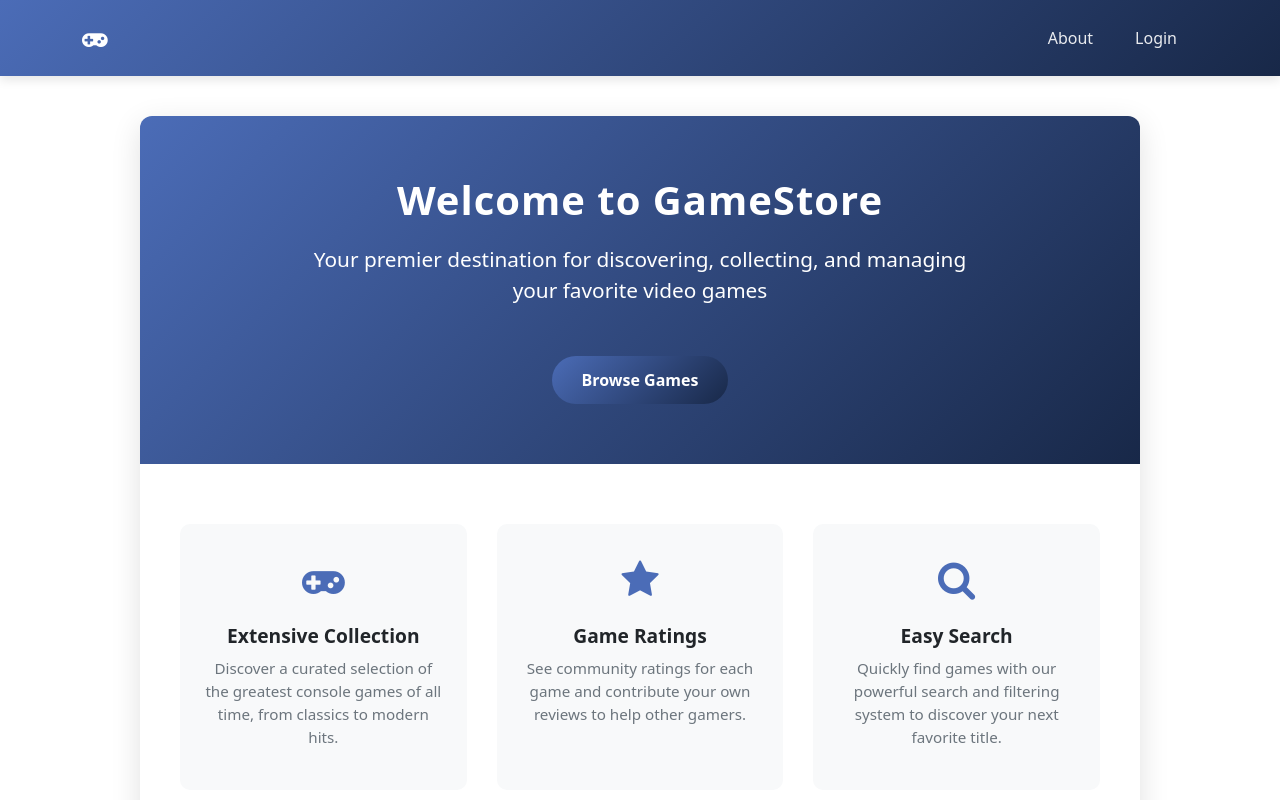
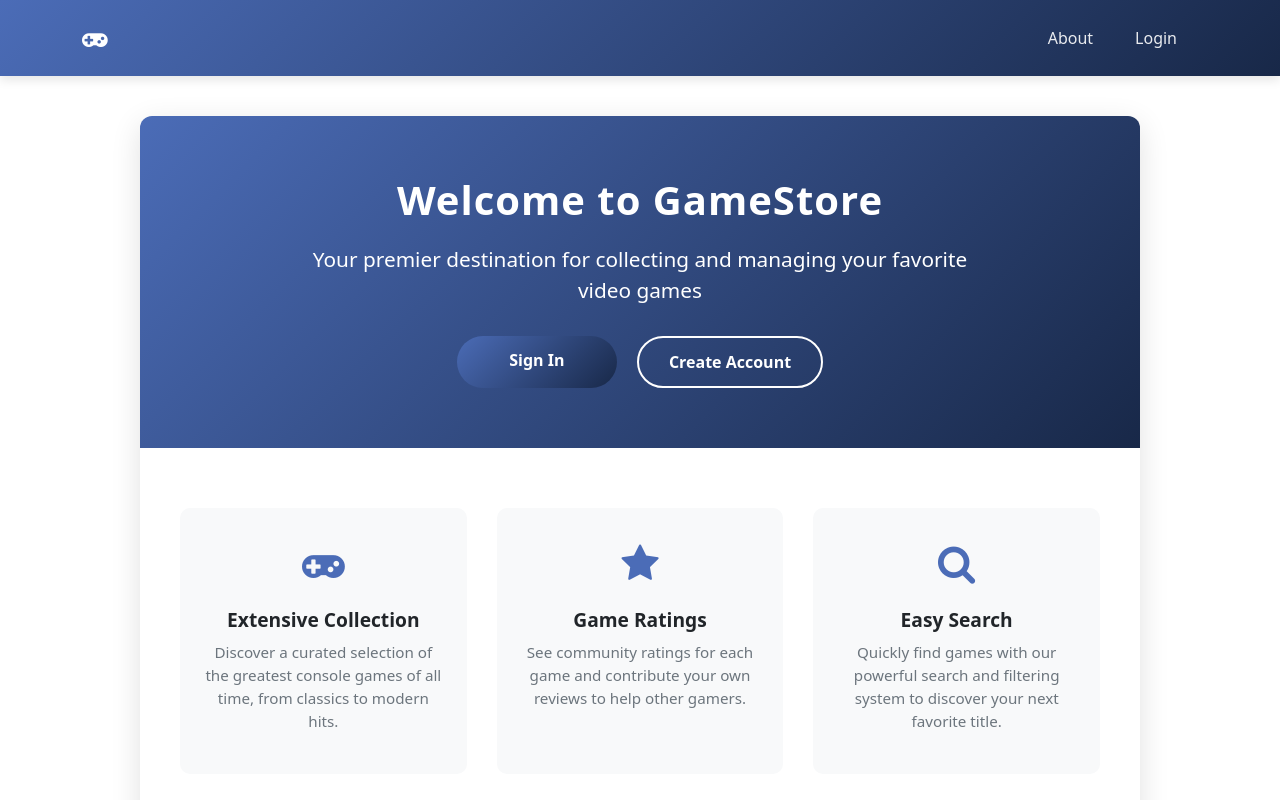
Before and after one commit to tjgray94/GameStoreApp, an Angular app in the folder GameStoreApp/GameStore/: page /welcome in a window 1280 px wide. Shown: the top 800 px of the page. Built offline with nearby package versions, Linux system fonts and the light colour scheme.

Commit message:
Updated button in hero section of welcome page

```diff
--- a/GameStoreApp/GameStore/src/app/welcome/welcome.component.css
+++ b/GameStoreApp/GameStore/src/app/welcome/welcome.component.css
@@ -72,6 +72,13 @@
   font-size: 0.95rem;
 }
 
+.cta-buttons {
+  display: flex;
+  justify-content: center;
+  gap: 20px;
+  margin-top: 30px;
+}
+
 .cta-button {
   display: inline-block;
   background: linear-gradient(135deg, #4b6cb7 0%, #182848 100%);
@@ -80,9 +87,14 @@
   padding: 12px 30px;
   border-radius: 50px;
   text-decoration: none;
-  margin-top: 20px;
   transition: all 0.3s ease;
   border: none;
+  min-width: 160px;
+}
+
+.cta-button.secondary {
+  background: transparent;
+  border: 2px solid white;
 }
 
 .cta-button:hover {
--- a/GameStoreApp/GameStore/src/app/welcome/welcome.component.html
+++ b/GameStoreApp/GameStore/src/app/welcome/welcome.component.html
@@ -1,8 +1,11 @@
 <div class="welcome-container">
   <div class="welcome-header">
     <h1 class="welcome-title">Welcome to GameStore</h1>
-    <p class="welcome-subtitle">Your premier destination for discovering, collecting, and managing your favorite video games</p>
-    <a routerLink="/games" class="cta-button">Browse Games</a>
+    <p class="welcome-subtitle">Your premier destination for collecting and managing your favorite video games</p>
+    <div class="cta-buttons">
+      <a routerLink="/login" class="cta-button">Sign In</a>
+      <a routerLink="/newUser" class="cta-button secondary">Create Account</a>
+    </div>
   </div>
 
   <div class="welcome-content">
```
